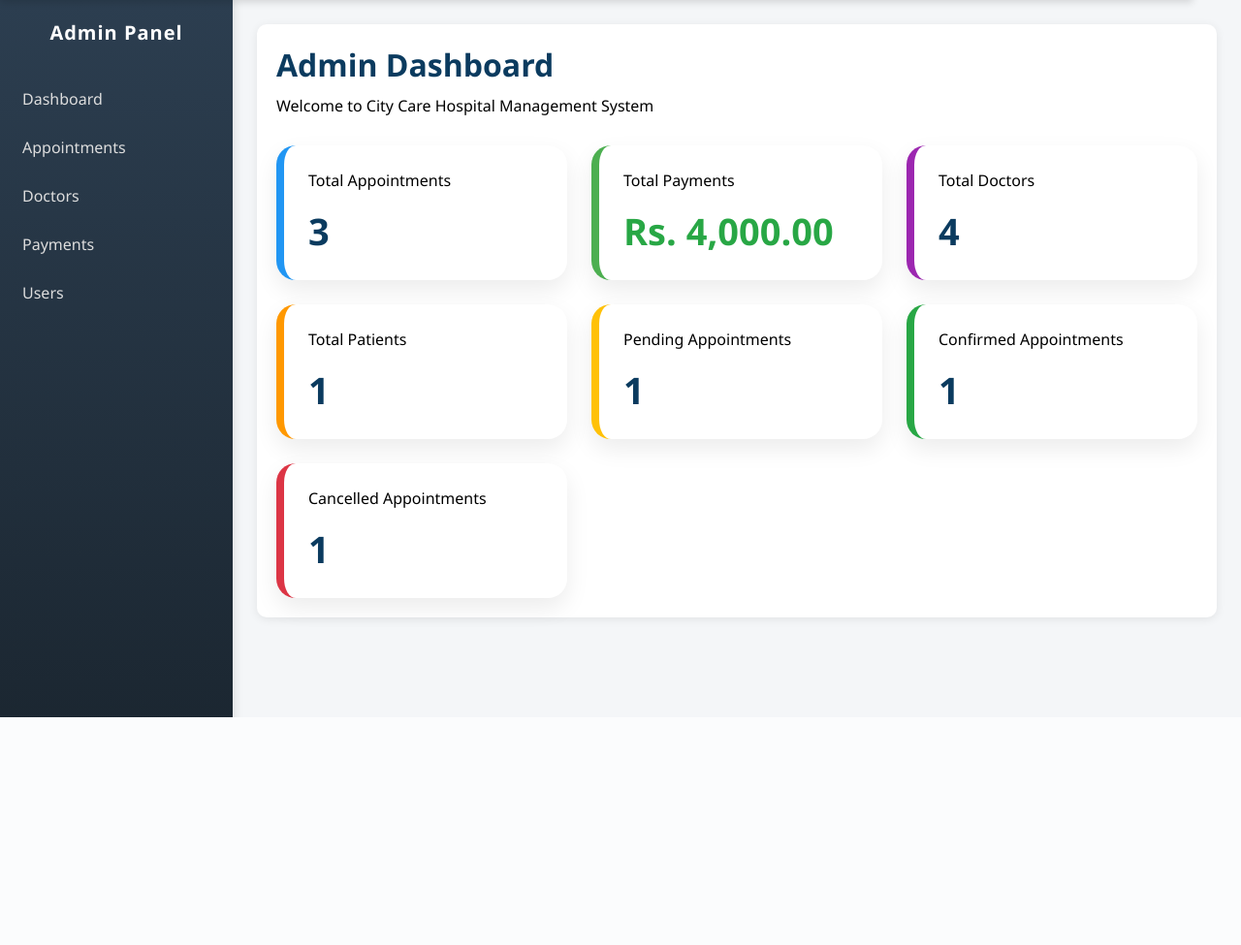
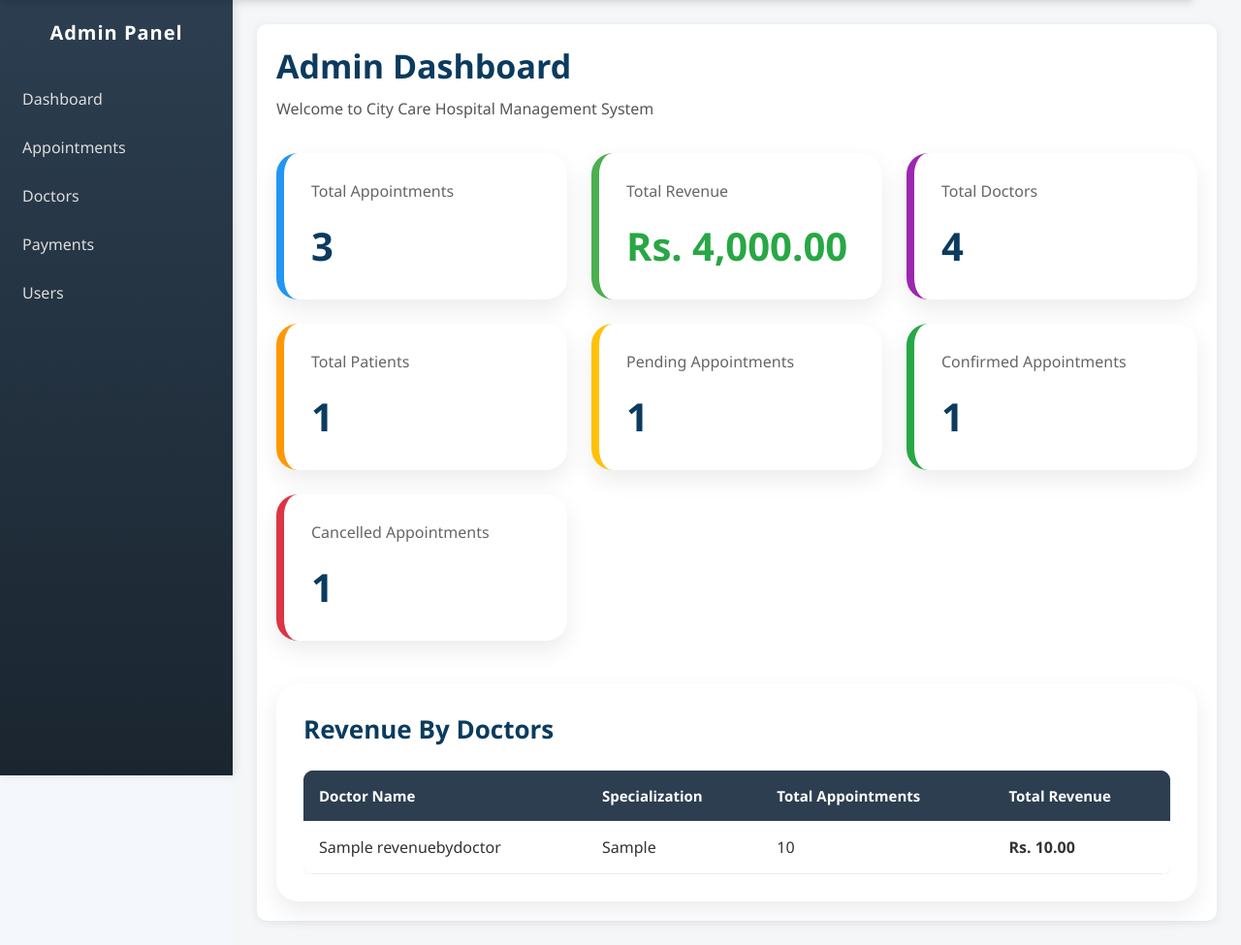
Before and after one commit to imtheking99/hospital-system, a PHP site: page /admin/admin-dashboard.php in a window 1280 px wide. Shown: the part 60-1035 px from the top of the page at 97% size. Before the commit the page ends 800 px from the top, so only its background shows below. Run offline with PHP 8.4, Linux system fonts and the light colour scheme; data comes from the database, SQL or seed files in the repository; tables that the repository leaves empty or names only in its code hold one stand-in row (values such as "Sample post").

Commit message:
add revenu doctors for the dashboard

```diff
--- a/admin/admin-dashboard.php
+++ b/admin/admin-dashboard.php
@@ -120,7 +120,7 @@ $page = isset($_GET['page']) ? $_GET['page'] : 'dashboard';
     <h3 style="text-align:center;">Admin Panel</h3>
 
     <a href="admin-dashboard.php?page=dashboard">Dashboard</a>
-        <a href="admin-dashboard.php?page=appointments">Appointments</a>
+    <a href="admin-dashboard.php?page=appointments">Appointments</a>
     <a href="admin-dashboard.php?page=doctors">Doctors</a>
     <a href="admin-dashboard.php?page=payments">Payments</a>
      <a href="admin-dashboard.php?page=users">Users</a>
--- a/admin/pages/dashboard.php
+++ b/admin/pages/dashboard.php
@@ -69,6 +69,16 @@ $cancelledAppointments = $pdo->query("
     WHERE status='Cancelled'
 ")->fetchColumn();
 
+/* =========================
+   REVENUE BY DOCTOR
+========================= */
+
+$revenueData = $pdo->query("
+    SELECT *
+    FROM vw_revenuebydoctor
+    ORDER BY total_revenue DESC
+");
+
 ?>
 
 <style>
@@ -84,16 +94,28 @@ $cancelledAppointments = $pdo->query("
     background:#f4f7fb;
 }
 
+/* =========================
+   DASHBOARD HEADER
+========================= */
+
 .dashboard-title{
-        font-size:32px;
+
+    font-size:34px;
+
     font-weight:bold;
+
     margin-bottom:10px;
+
     color:#0b3b5f;
 }
 
 .dashboard-subtitle{
-        color:Black;
-        margin-bottom:30px;
+
+    color:#555;
+
+    margin-bottom:35px;
+
+    font-size:16px;
 }
 
 /* =========================
@@ -118,9 +140,9 @@ $cancelledAppointments = $pdo->query("
 
     background:white;
 
-        border-radius:20px;
+    border-radius:22px;
 
-        padding:25px;
+    padding:28px;
 
     box-shadow:0 10px 25px rgba(0,0,0,0.08);
 
@@ -129,23 +151,23 @@ $cancelledAppointments = $pdo->query("
 
 .dashboard-card:hover{
 
-        transform:translateY(-5px);
+    transform:translateY(-6px);
 
-        box-shadow:0 15px 35px rgba(0,0,0,0.12);
+    box-shadow:0 18px 35px rgba(0,0,0,0.12);
 }
 
 .card-title{
 
     font-size:16px;
 
-        color:Black;
+    color:#666;
 
-        margin-bottom:15px;
+    margin-bottom:18px;
 }
 
 .card-value{
 
-        font-size:38px;
+    font-size:40px;
 
     font-weight:bold;
 
@@ -153,7 +175,7 @@ $cancelledAppointments = $pdo->query("
 }
 
 /* =========================
-       COLORS
+   CARD COLORS
 ========================= */
 
 .appointments{
@@ -185,16 +207,138 @@ $cancelledAppointments = $pdo->query("
 }
 
 /* =========================
-       MONEY TEXT
+   MONEY
 ========================= */
 
 .money{
     color:#28a745;
 }
 
+/* =========================
+   REVENUE SECTION
+========================= */
+
+.revenue-section{
+
+    margin-top:45px;
+
+    background:white;
+
+    border-radius:22px;
+
+    padding:28px;
+
+    box-shadow:0 10px 25px rgba(0,0,0,0.08);
+}
+
+.revenue-title{
+
+    font-size:26px;
+
+    color:#0b3b5f;
+
+    margin-bottom:25px;
+}
+
+/* =========================
+   TABLE
+========================= */
+
+.table-wrapper{
+    overflow-x:auto;
+}
+
+.revenue-table{
+
+    width:100%;
+
+    border-collapse:collapse;
+
+    overflow:hidden;
+}
+
+.revenue-table thead{
+
+    background:#0b3b5f;
+
+    color:white;
+}
+
+.revenue-table th{
+
+    padding:16px;
+
+    text-align:left;
+
+    font-size:15px;
+}
+
+.revenue-table td{
+
+    padding:16px;
+
+    border-bottom:1px solid #e8edf3;
+
+    color:#333;
+}
+
+.revenue-table tbody tr:hover{
+
+    background:#f8fbff;
+}
+
+.revenue-money{
+
+    color:#28a745;
+
+    font-weight:bold;
+}
+
+/* =========================
+   EMPTY DATA
+========================= */
+
+.empty-row{
+
+    text-align:center;
+
+    padding:30px;
+
+    color:#888;
+}
+
+/* =========================
+   RESPONSIVE
+========================= */
+
+@media(max-width:768px){
+
+    .dashboard-title{
+        font-size:28px;
+    }
+
+    .card-value{
+        font-size:30px;
+    }
+
+    .dashboard-grid{
+        grid-template-columns:1fr;
+    }
+
+    .revenue-table th,
+    .revenue-table td{
+
+        padding:12px;
+
+        font-size:14px;
+    }
+}
+
 </style>
 
 <div class="dashboard-container">
+
+    <!-- HEADER -->
 
     <h2 class="dashboard-title">
         Admin Dashboard
@@ -203,6 +347,8 @@ $cancelledAppointments = $pdo->query("
     <p class="dashboard-subtitle">
         Welcome to City Care Hospital Management System
     </p>
+
+    <!-- CARDS -->
 
     <div class="dashboard-grid">
 
@@ -225,11 +371,14 @@ $cancelledAppointments = $pdo->query("
         <div class="dashboard-card payments">
 
             <div class="card-title">
-                Total Payments
+                Total Revenue
             </div>
 
             <div class="card-value money">
-                Rs. <?php echo number_format($totalPayments,2); ?>
+
+                Rs.
+                <?php echo number_format($totalPayments,2); ?>
+
             </div>
 
         </div>
@@ -306,4 +455,106 @@ $cancelledAppointments = $pdo->query("
 
     </div>
 
+    <div class="revenue-section">
+
+        <h3 class="revenue-title">
+            Revenue By Doctors
+        </h3>
+
+        <div class="table-wrapper">
+
+            <table class="revenue-table">
+
+                <thead>
+
+                    <tr>
+
+                        <th>Doctor Name</th>
+
+                        <th>Specialization</th>
+
+                        <th>Total Appointments</th>
+
+                        <th>Total Revenue</th>
+
+                    </tr>
+
+                </thead>
+
+                <tbody>
+
+                    <?php if($revenueData->rowCount() > 0): ?>
+
+                        <?php while($row = $revenueData->fetch()): ?>
+
+                            <tr>
+
+                                <td>
+
+                                    <?php
+                                    echo htmlspecialchars(
+                                        $row['doctor_name']
+                                    );
+                                    ?>
+
+                                </td>
+
+                                <td>
+
+                                    <?php
+                                    echo htmlspecialchars(
+                                        $row['specialization']
+                                    );
+                                    ?>
+
+                                </td>
+
+                                <td>
+
+                                    <?php
+                                    echo $row['total_appointments'];
+                                    ?>
+
+                                </td>
+
+                                <td class="revenue-money">
+
+                                    Rs.
+
+                                    <?php
+                                    echo number_format(
+                                        $row['total_revenue'],
+                                        2
+                                    );
+                                    ?>
+
+                                </td>
+
+                            </tr>
+
+                        <?php endwhile; ?>
+
+                    <?php else: ?>
+
+                        <tr>
+
+                            <td colspan="4"
+                                class="empty-row">
+
+                                No revenue data available.
+
+                            </td>
+
+                        </tr>
+
+                    <?php endif; ?>
+
+                </tbody>
+
+            </table>
+
         </div>
+
+    </div>
+
+</div>
```
Lines whose indentation alone changed are shown as unchanged.
